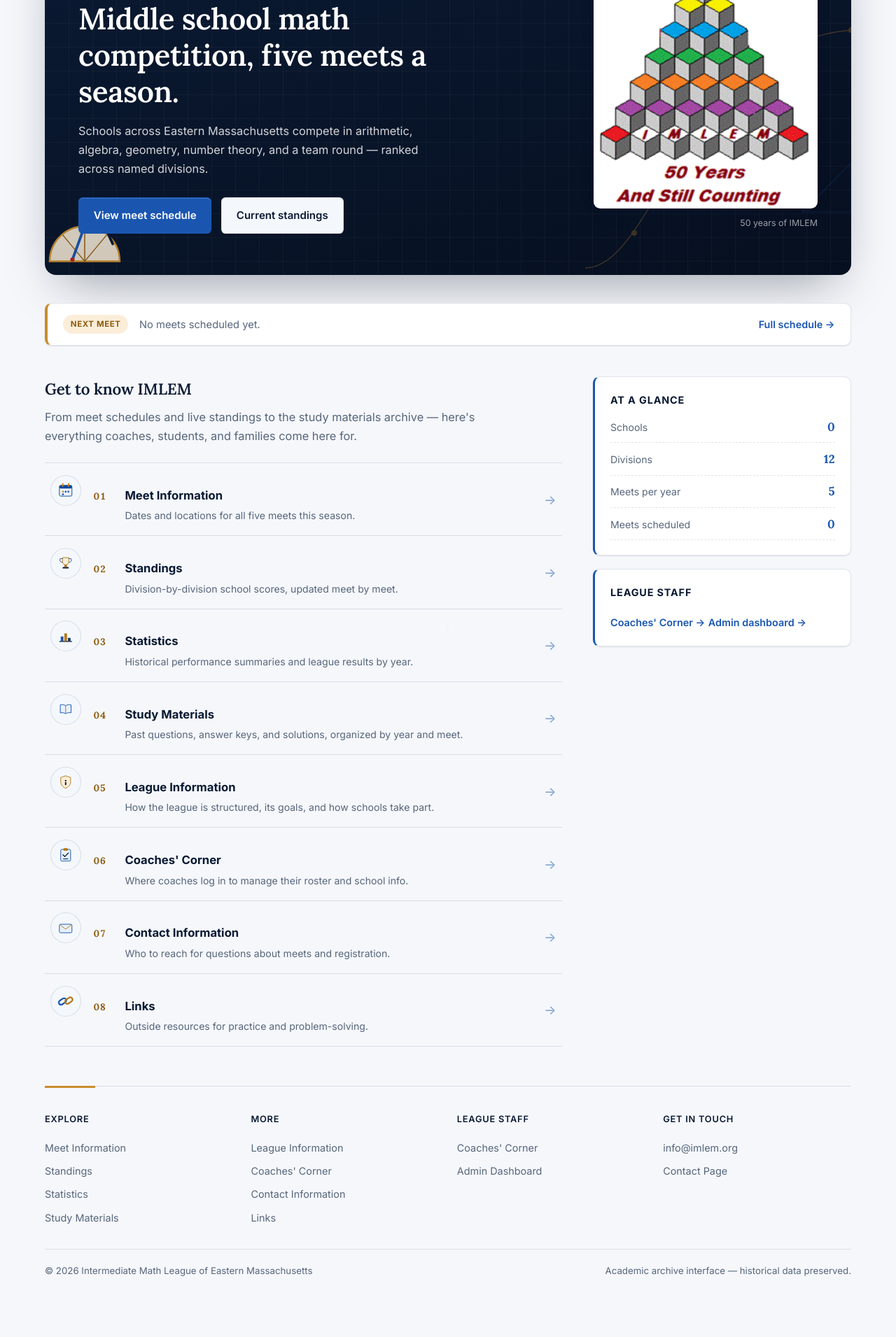
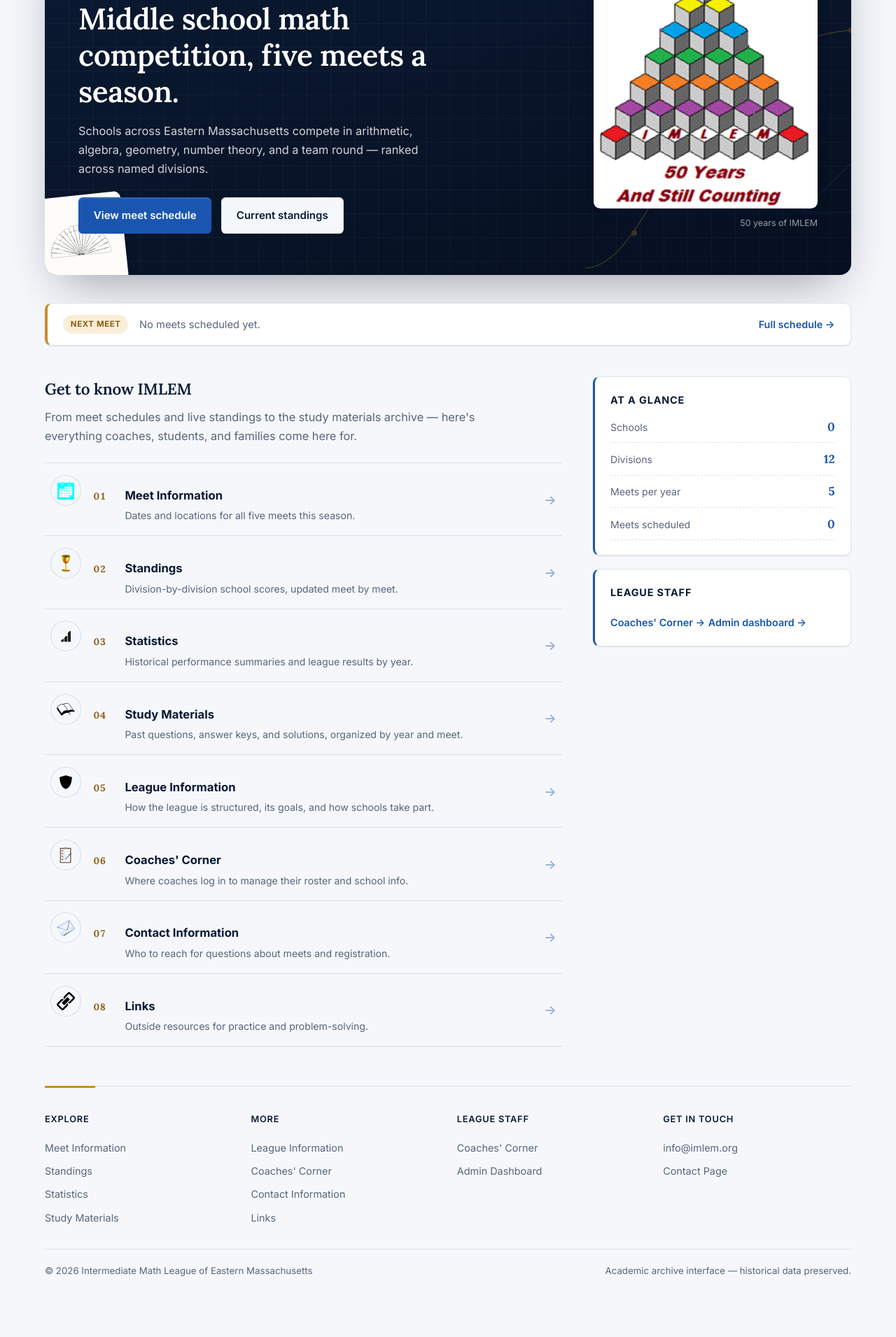
Before and after one commit to vntripathi20/imlem-redesign, a Flask app: page / in a window 1280 px wide. Shown: the part 305-2216 px from the top of the page at 70% size. Run offline with Flask 3, Linux system fonts and the light colour scheme; data that the repository does not hold is empty.

Commit message:
Replace hand-drawn icon set with real CC0 clip art from openclipart.org
The previous commit's "clip art" was actually hand-built inline SVG
shapes, not sourced clip art. Swapped in genuine public-domain SVGs
(trophy, calendar, bar chart, book, shield, clipboard, envelope, link,
and a protractor for the hero) fetched from openclipart.org, each
confirmed CC0/public domain on its own detail page. Files live in the
new images/icons/ directory and are referenced by URL from app.js
instead of inlined, with source noted in README.md.

```diff
--- a/static/app.js
+++ b/static/app.js
@@ -71,54 +71,16 @@ const sectionBlurbs = {
   Links: 'Outside resources for practice and problem-solving.',
 };
 
-/* Flat-style vector icons (clip art) for the section index — self-contained SVG, no image requests. */
+/* CC0 public-domain clip art from openclipart.org, one file per section — see images/icons/. */
 const sectionIcons = {
-  'Meet Information': `<svg viewBox="0 0 40 40" fill="none" xmlns="http://www.w3.org/2000/svg" aria-hidden="true">
-    <rect x="6" y="9" width="28" height="24" rx="3" fill="#eaf1fb" stroke="#0c4a9e" stroke-width="1.5"/>
-    <rect x="6" y="9" width="28" height="7" rx="3" fill="#0c4a9e"/>
-    <rect x="12" y="4" width="3" height="8" rx="1.5" fill="#c9821e"/>
-    <rect x="25" y="4" width="3" height="8" rx="1.5" fill="#c9821e"/>
-    <circle cx="14" cy="23" r="2" fill="#c9821e"/>
-    <circle cx="20" cy="23" r="2" fill="#0c4a9e"/>
-    <circle cx="26" cy="23" r="2" fill="#0c4a9e"/>
-    <circle cx="14" cy="29" r="2" fill="#0c4a9e"/>
-  </svg>`,
-  Standings: `<svg viewBox="0 0 40 40" fill="none" xmlns="http://www.w3.org/2000/svg" aria-hidden="true">
-    <path d="M13 8h14v9a7 7 0 0 1-14 0V8Z" fill="#fbeed9" stroke="#b3791a" stroke-width="1.5"/>
-    <path d="M13 10H8a5 5 0 0 0 5 8" stroke="#1a56b0" stroke-width="1.5" fill="none"/>
-    <path d="M27 10h5a5 5 0 0 1-5 8" stroke="#1a56b0" stroke-width="1.5" fill="none"/>
-    <rect x="17" y="24" width="6" height="5" fill="#b3791a"/>
-    <rect x="13" y="29" width="14" height="3" rx="1.5" fill="#0a1a33"/>
-  </svg>`,
-  Statistics: `<svg viewBox="0 0 40 40" fill="none" xmlns="http://www.w3.org/2000/svg" aria-hidden="true">
-    <rect x="6" y="30" width="28" height="2" fill="#0a1a33"/>
-    <rect x="9" y="20" width="6" height="10" rx="1" fill="#1a56b0"/>
-    <rect x="17" y="13" width="6" height="17" rx="1" fill="#b3791a"/>
-    <rect x="25" y="23" width="6" height="7" rx="1" fill="#163a63"/>
-  </svg>`,
-  'Study Materials': `<svg viewBox="0 0 40 40" fill="none" xmlns="http://www.w3.org/2000/svg" aria-hidden="true">
-    <path d="M20 12c-3-2.5-8-3-12-2v18c4-1 9-.5 12 2 3-2.5 8-3 12-2V10c-4-1-9-.5-12 2Z" fill="#e8f0fc" stroke="#1a56b0" stroke-width="1.5" stroke-linejoin="round"/>
-    <path d="M20 12v18" stroke="#b3791a" stroke-width="1.5"/>
-  </svg>`,
-  'League Information': `<svg viewBox="0 0 40 40" fill="none" xmlns="http://www.w3.org/2000/svg" aria-hidden="true">
-    <path d="M20 6l11 4v9c0 8-5 12-11 15C14 31 9 27 9 19v-9l11-4Z" fill="#fbeed9" stroke="#b3791a" stroke-width="1.5" stroke-linejoin="round"/>
-    <circle cx="20" cy="17" r="1.8" fill="#0a1a33"/>
-    <rect x="18.5" y="20" width="3" height="7" rx="1.2" fill="#0a1a33"/>
-  </svg>`,
-  "Coaches' Corner": `<svg viewBox="0 0 40 40" fill="none" xmlns="http://www.w3.org/2000/svg" aria-hidden="true">
-    <rect x="9" y="8" width="22" height="26" rx="2.5" fill="#e8f0fc" stroke="#1a56b0" stroke-width="1.5"/>
-    <rect x="15" y="5" width="10" height="6" rx="2" fill="#b3791a"/>
-    <path d="M14 20l4 4 8-8" stroke="#0a1a33" stroke-width="2" fill="none" stroke-linecap="round" stroke-linejoin="round"/>
-    <rect x="14" y="28" width="12" height="2" rx="1" fill="#163a63"/>
-  </svg>`,
-  'Contact Information': `<svg viewBox="0 0 40 40" fill="none" xmlns="http://www.w3.org/2000/svg" aria-hidden="true">
-    <rect x="6" y="11" width="28" height="19" rx="2.5" fill="#e8f0fc" stroke="#1a56b0" stroke-width="1.5"/>
-    <path d="M7 12l13 10 13-10" stroke="#b3791a" stroke-width="1.5" fill="none" stroke-linejoin="round"/>
-  </svg>`,
-  Links: `<svg viewBox="0 0 40 40" fill="none" xmlns="http://www.w3.org/2000/svg" aria-hidden="true">
-    <rect x="4" y="16" width="18" height="10" rx="5" transform="rotate(-35 13 21)" fill="none" stroke="#1a56b0" stroke-width="3.5"/>
-    <rect x="18" y="14" width="18" height="10" rx="5" transform="rotate(-35 27 19)" fill="none" stroke="#b3791a" stroke-width="3.5"/>
-  </svg>`,
+  'Meet Information': '/images/icons/meet-information.svg',
+  Standings: '/images/icons/standings.svg',
+  Statistics: '/images/icons/statistics.svg',
+  'Study Materials': '/images/icons/study-materials.svg',
+  'League Information': '/images/icons/league-information.svg',
+  "Coaches' Corner": '/images/icons/coaches-corner.svg',
+  'Contact Information': '/images/icons/contact-information.svg',
+  Links: '/images/icons/links.svg',
 };
 
 function renderNav(sections) {
@@ -129,7 +91,7 @@ function renderNav(sections) {
           (section, i) => `
         <li>
           <a href="${section.hash}">
-            <span class="index-icon">${sectionIcons[section.title] || ''}</span>
+            <span class="index-icon">${sectionIcons[section.title] ? `<img src="${sectionIcons[section.title]}" alt="" />` : ''}</span>
             <span class="index-num">${String(i + 1).padStart(2, '0')}</span>
             <span class="index-text">
               <span class="index-title">${section.title}</span>
@@ -259,16 +221,9 @@ function renderHome(stats) {
   root.innerHTML = `
     <section>
       <div class="hero-banner">
-        <svg class="hero-motif" viewBox="0 0 120 120" fill="none" xmlns="http://www.w3.org/2000/svg" aria-hidden="true" focusable="false">
-          <path d="M20 90 A40 40 0 0 1 100 90 Z" fill="#fbeed9" fill-opacity="0.92" stroke="#c98d2c" stroke-width="2"/>
-          <line x1="60" y1="90" x2="60" y2="52" stroke="#8f5c12" stroke-width="1.2"/>
-          <line x1="60" y1="90" x2="35" y2="60" stroke="#8f5c12" stroke-width="1"/>
-          <line x1="60" y1="90" x2="85" y2="60" stroke="#8f5c12" stroke-width="1"/>
-          <circle cx="70" cy="22" r="4" fill="#e8f0fc" stroke="#1a56b0" stroke-width="2"/>
-          <line x1="70" y1="22" x2="46" y2="88" stroke="#1a56b0" stroke-width="3" stroke-linecap="round"/>
-          <line x1="70" y1="22" x2="92" y2="70" stroke="#0a1a33" stroke-width="3" stroke-linecap="round"/>
-          <circle cx="46" cy="88" r="2.5" fill="#b3261e"/>
-        </svg>
+        <div class="hero-motif">
+          <img src="/images/icons/hero-protractor.svg" alt="" />
+        </div>
         <div class="hero-copy">
           <span class="eyebrow">Intermediate Math League of Eastern Massachusetts</span>
           <h1>Middle school math competition, five meets a season.</h1>
--- a/static/styles.css
+++ b/static/styles.css
@@ -384,12 +384,23 @@ textarea:focus-visible,
 
 .hero-motif {
   position: absolute;
-  left: -18px;
-  bottom: -18px;
-  width: 150px;
-  height: 150px;
-  opacity: 0.9;
+  left: -14px;
+  bottom: -14px;
+  width: 128px;
+  height: 128px;
+  padding: 12px;
+  background: #fdfcf9;
+  border-radius: var(--radius-md);
+  box-shadow: var(--shadow-md);
+  transform: rotate(-6deg);
   pointer-events: none;
+}
+
+.hero-motif img {
+  display: block;
+  width: 100%;
+  height: 100%;
+  object-fit: contain;
 }
 
 .hero-copy {
@@ -584,9 +595,10 @@ textarea:focus-visible,
   transition: background-color 0.15s ease, border-color 0.15s ease;
 }
 
-.index-icon svg {
+.index-icon img {
   width: 1.6rem;
   height: 1.6rem;
+  object-fit: contain;
 }
 
 .index-list a:hover .index-icon,
```
Also changed, not shown: README.md, images/icons/coaches-corner.svg (added), images/icons/contact-information.svg (added), images/icons/hero-protractor.svg (added), images/icons/league-information.svg (added), images/icons/links.svg (added), images/icons/meet-information.svg (added), images/icons/standings.svg (added), images/icons/statistics.svg (added), images/icons/study-materials.svg (added).
